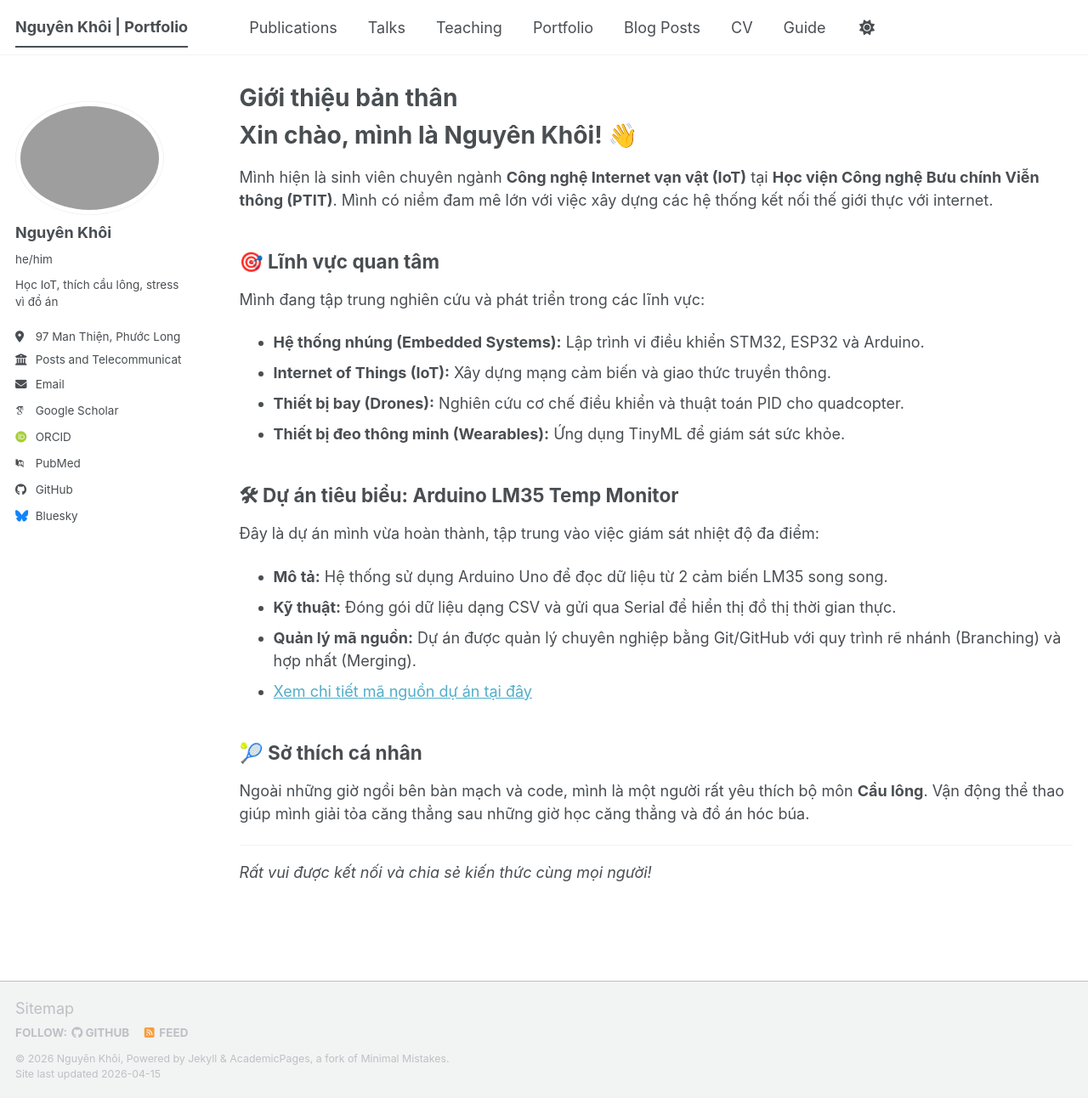
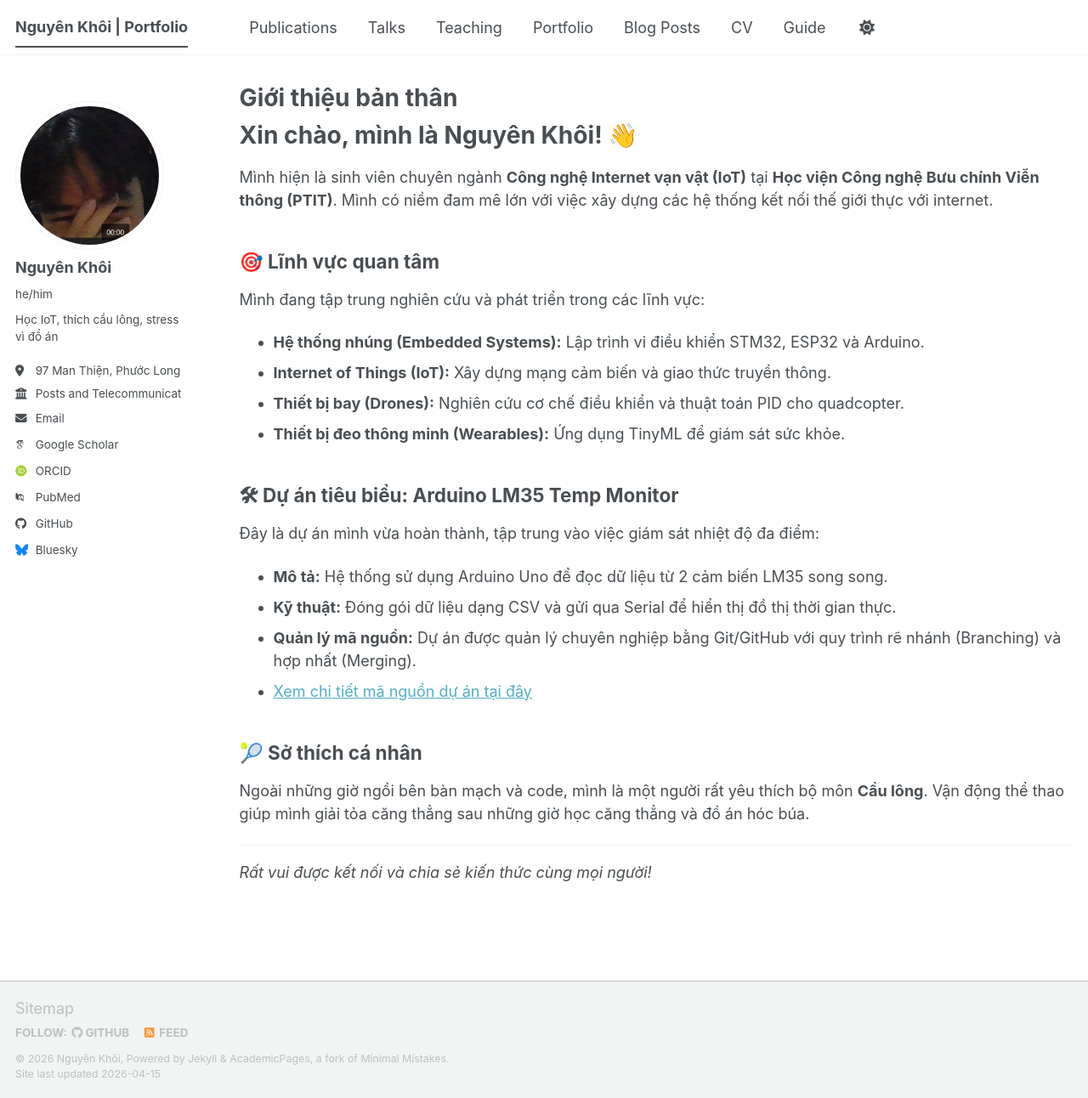
Before and after one commit to DepressedCatpk/DepressedCatpk.github.io, a Jekyll site: the page built from _pages/about.md, in a window 1280 px wide and 1292 px high. Shown: the whole window at 85% size. Built offline with Jekyll 4.4.1, drawn with Linux system fonts in a browser that asks for light colours; some web fonts are replaced; a script bundle is joined from its source files by our own code; library files that are not in the unit come from our copies.

Commit message:
chores: cap nhat anh dai dien ca nhan

```diff
--- a/_config.yml
+++ b/_config.yml
@@ -23,7 +23,7 @@ repository               : "academicpages/academicpages.github.io"
 #               Additional customization can be done by editing /_includes/author-profile.html
 author:
   # Biographic information
-  avatar           : "profile - Copy"
+  avatar           : "profile.png"
   name             : "Nguyên Khôi"
   pronouns         : "he/him"
   bio              : "Học IoT, thích cầu lông, stress vì đồ án"
```
Also changed, not shown: images/profile.png (renamed from images/profile - Copy.png).
